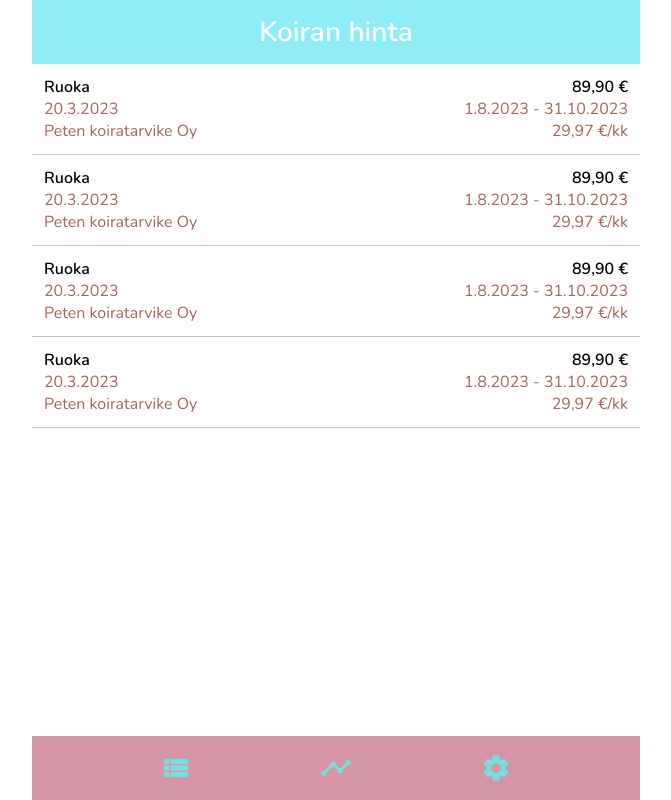
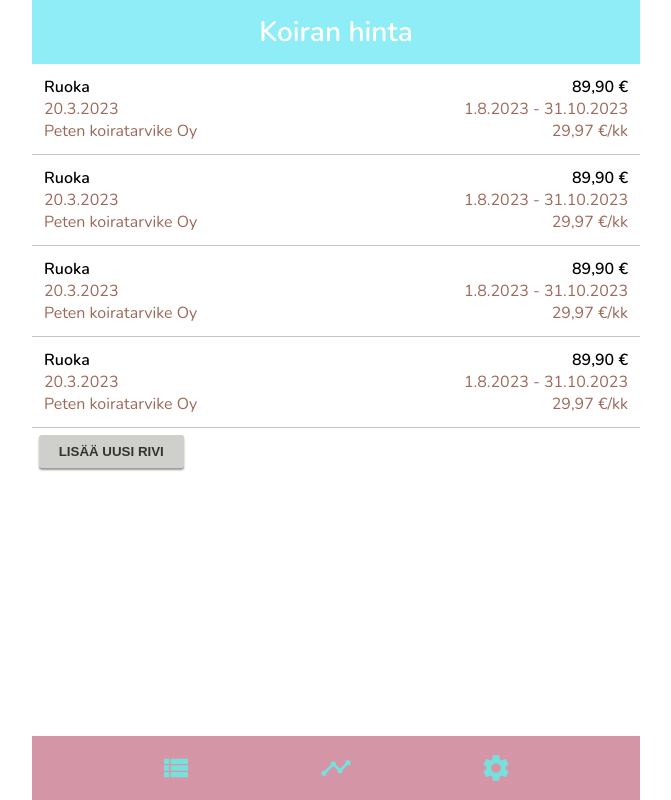
Before and after one commit to TiiaJau/koiran-hinta, a React (Vite) app: page / in a window 1280 px wide. Shown: the whole page, without its empty margins (304-975 px from the left). Built offline with nearby package versions, Linux system fonts and the light colour scheme.

Commit message:
lisää buttons-kokoelman Button-komponentin

```diff
--- a/src/components/App/App.jsx
+++ b/src/components/App/App.jsx
@@ -1,3 +1,4 @@
+import Button from '../../shared/buttons'
 import Content from '../Content'
 import Menu from '../Menu'
 import Header from '../Header'
@@ -15,6 +16,7 @@ function App() {
           <Item />
           <Item />
           <Item />
+          <Button>LISÄÄ UUSI RIVI</Button>
         </Content>
         <Menu />
       </div>
--- /dev/null
+++ b/src/shared/buttons/Button.jsx
@@ -0,0 +1,9 @@
+import styles from './buttons.module.scss'
+
+function Button(props) {
+  return (
+    <button type='button' className={styles.button} {...props} />
+  )
+}
+
+export { Button as default, Button }
--- /dev/null
+++ b/src/shared/buttons/buttons.module.scss
@@ -0,0 +1,22 @@
+@import '../../assets/styles/_config.scss';
+
+.button {
+    background-color: $color-neutral-light;
+    color: $color-neutral-darkest;
+    font-weight: bold;
+    border: none;
+    outline: none;
+    padding: 0.7em 1.5em;
+    margin: 0.5em;
+    border-radius: 0.2em;
+    box-shadow: 0px 2px 2px rgba(0, 0, 0, 0.5);
+    opacity: 0.8;
+  }
+
+  .button:active {
+    box-shadow: 0px 2px 5px rgba(0, 0, 0, 0.5);
+  }
+
+  .button:hover {
+    opacity: 1;
+  }
--- /dev/null
+++ b/src/shared/buttons/index.js
@@ -0,0 +1 @@
+export { Button as default, Button } from './Button.jsx'
```
